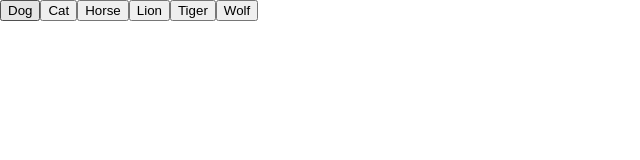
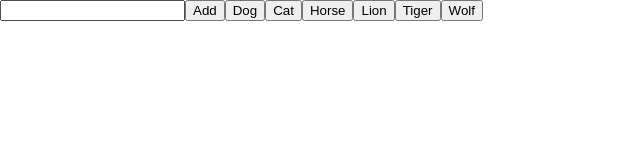
Before and after one commit to makicoding/GifTastic, a plain HTML site: page index.html in a window 1280 px wide. Both pictures are taken after a click on the button "Dog". Shown: the whole page, without its empty margins (0-640 px from the left). Drawn offline with nearby package versions, Linux system fonts and the light colour scheme; no server answers.

Commit message:
190224 3:23pm Commit

```diff
--- a/assets/javascript/script.js
+++ b/assets/javascript/script.js
@@ -4,18 +4,49 @@ console.log("JavaScript is connected!");
 var myHtmlBody = document.getElementsByTagName("body")[0];
 
 
+
 var animal = ["Dog", "Cat", "Horse", "Lion", "Tiger", "Wolf"];     // An array of animals
 
+
+
+
+
+// Input Box
+var inputBox = document.createElement("input");     // Create <input> element
+inputBox.setAttribute("type", "text");              // Set Attribute for inputBox to have type="text"
+inputBox.setAttribute("class", "userInput1");       // Set Attribute for inputBox to have class="userInput1"
+document.body.appendChild(inputBox);                // Append inputBox to body of page
+
+
+// Button to add user input in Input Box to the animal array
+var inputButton = document.createElement("button");         // Create <button> element
+inputButton.setAttribute("class", "userInputButton");       // Set Attribute for inputButton to have class="userInputButton"
+var inputButtonText = document.createTextNode("Add");  // Create a text node
+inputButton.appendChild(inputButtonText);                   // Append the text to inputButton
+document.body.appendChild(inputButton);                     // Append inputButton to body of page
+
+
+
+
+
+
+
+
 for (var i = 0; i < animal.length; i++){
-    var btn = document.createElement("button");                                        // Create a <button element>
-    btn.innerHTML = animal[i];                                                         // Name the button with animal name
-    myHtmlBody.appendChild(btn);                                                       // Add the button to the HTML body
-    btn.addEventListener("click", getFromApi);                                         // Add an event listener.  When user clicks, the function getFromApi is called.
+    var btn = document.createElement("button");                                 // Create a <button element>
+    btn.innerHTML = animal[i];                                                  // Name the button with animal name
+    myHtmlBody.appendChild(btn);                                                // Add the button to the HTML body
+    btn.addEventListener("click", getFromApi);                                  // Add an event listener.  When user clicks, the function getFromApi is called.
+    inputButton.addEventListener("click", addToArray);
 }
 // Create a for loop for the length of the array to display the different animals as buttons
 function getFromApi(){
 
+        // Use jQuery from here:
+
         console.log(this);
+
+        $("#gifs-appear-here").empty();                                         // Empty the div id=gifs-appear-here
 
         var queryURL = "https://api.giphy.com/v1/gifs/search?q=" +
         this.textContent + "&api_key=9rqYZE6HplBHPqKeUBfUFVboSn02keof";         // *** this.textContent is KEY TO GETTING THE FUNCTION TO WORK PROPERLY!!!!!!
@@ -23,7 +54,6 @@ function getFromApi(){
                                                                                 // textContent is calling the text that is inside each button
                                                                                 // for example in the first button: <button>Dog</button> , the textContent within the button tags is "Dog"
 
-        // Use jQuery from here:
         $.ajax({                                                                // Calling the Ajax
         url: queryURL,                                                          // the url is referencing the above URL listed in the variable
         method: "GET"                                                           // The retrieval method of the data is GET
@@ -56,6 +86,22 @@ function getFromApi(){
 
 
 
+
+
+
+function addToArray() {
+    var inputText = document.getElementsByClassName("userInput1")[0].value;
+    console.log(inputText);
+    animal.push(inputText);
+    console.log(animal)
+
+
+    btn.innerHTML = animal[i];                                                  // Name the button with animal name
+    $("#buttons-appear-here").append(btn);
+
+                                             // Add the button to the HTML body
+}
+
     // append and prepend definition:
 
     // append:	add (something) as an attachment or supplement
--- a/index.html
+++ b/index.html
@@ -24,8 +24,10 @@
     <script src="assets/javascript/script.js"></script>
 
 
+    <div id="buttons-appear-here"></div>
 
-    <div id="gifs-appear-here">
+    <div id="gifs-appear-here"></div>
+
 
 </body>
 </html>
```
